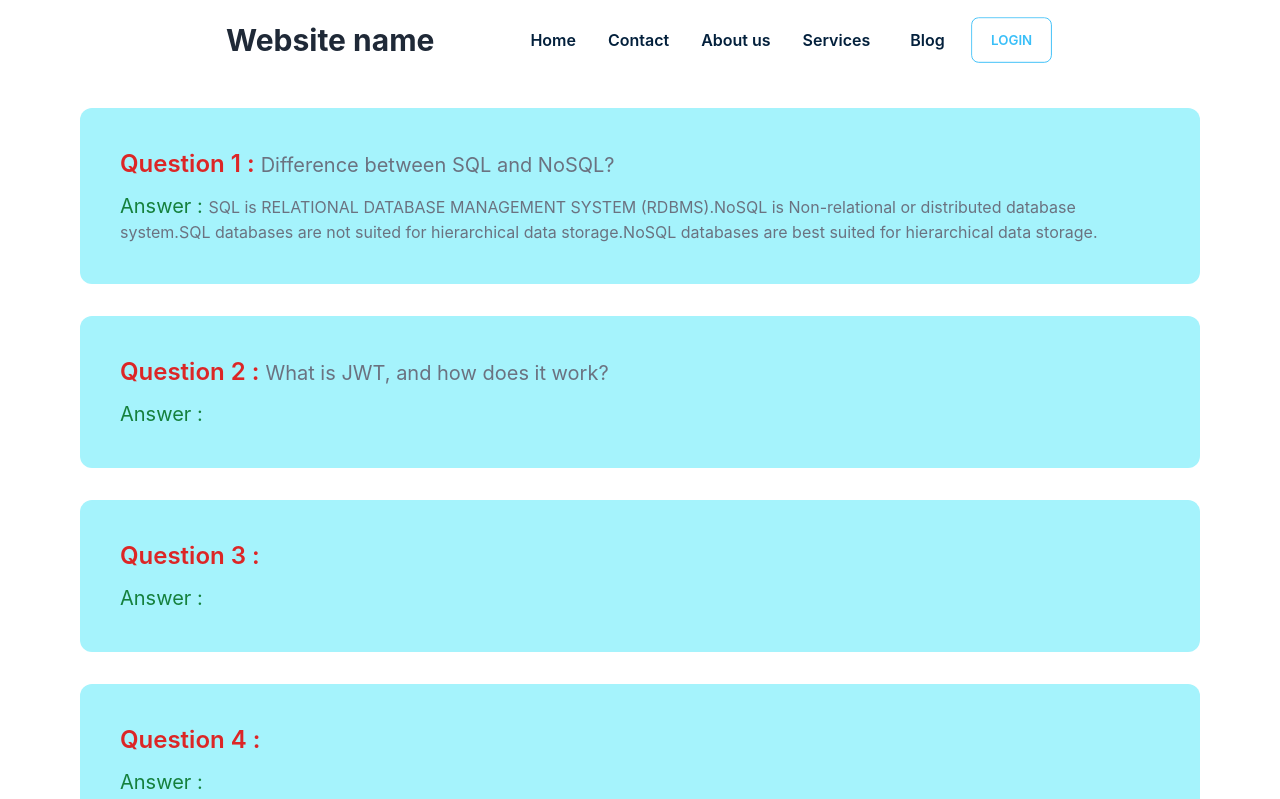
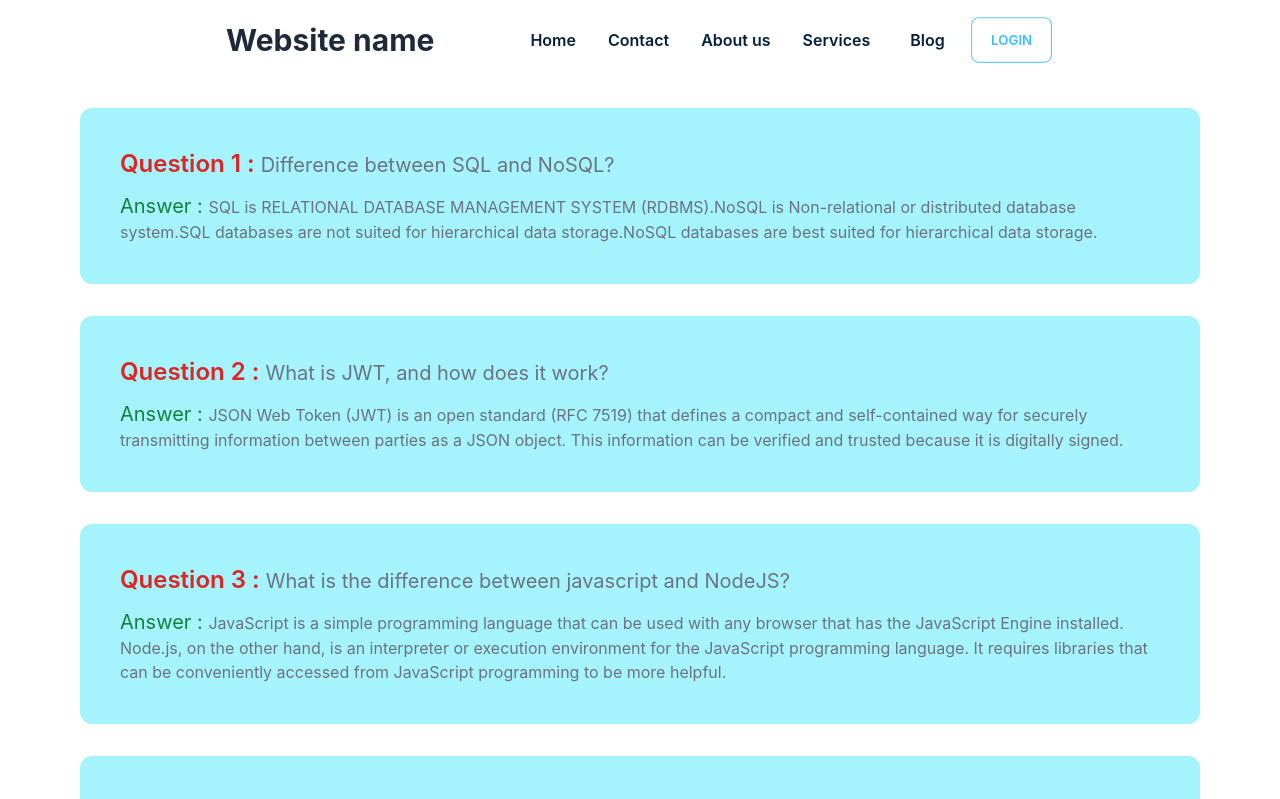
Before and after one commit to Maruf-Stack/service-review-client, a React (Create React App) app: page /blog in a window 1280 px wide. Shown: the top 799 px of the page. Built offline with nearby package versions, Linux system fonts and the light colour scheme.

Commit message:
ans added

```diff
--- a/src/pages/blog/Blog.js
+++ b/src/pages/blog/Blog.js
@@ -9,15 +9,15 @@
             </div>
             <div className="p-10 mb-8 que bg-cyan-200 rounded-xl">
                 <h1 className='mb-3 text-xl font-normal text-gray-500'><span className='text-2xl font-semibold text-red-600'>Question 2 : </span>What is JWT, and how does it work?</h1>
-                <p className='text-gray-500 text-s font'><span className='text-xl font-normal text-green-700'>Answer : </span></p>
+                <p className='text-gray-500 text-s font'><span className='text-xl font-normal text-green-700'>Answer : </span>JSON Web Token (JWT) is an open standard (RFC 7519) that defines a compact and self-contained way for securely transmitting information between parties as a JSON object. This information can be verified and trusted because it is digitally signed.</p>
             </div>
             <div className="p-10 mb-8 que bg-cyan-200 rounded-xl">
-                <h1 className='mb-3 text-xl font-normal text-gray-500'><span className='text-2xl font-semibold text-red-600'>Question 3 : </span></h1>
-                <p className='text-gray-500 text-s font'><span className='text-xl font-normal text-green-700'>Answer : </span></p>
+                <h1 className='mb-3 text-xl font-normal text-gray-500'><span className='text-2xl font-semibold text-red-600'>Question 3 : </span>What is the difference between javascript and NodeJS?</h1>
+                <p className='text-gray-500 text-s font'><span className='text-xl font-normal text-green-700'>Answer : </span>JavaScript is a simple programming language that can be used with any browser that has the JavaScript Engine installed. Node.js, on the other hand, is an interpreter or execution environment for the JavaScript programming language. It requires libraries that can be conveniently accessed from JavaScript programming to be more helpful.</p>
             </div>
             <div className="p-10 mb-8 que bg-cyan-200 rounded-xl">
-                <h1 className='mb-3 text-xl font-normal text-gray-500'><span className='text-2xl font-semibold text-red-600'>Question 4 : </span></h1>
-                <p className='text-gray-500 text-s font'><span className='text-xl font-normal text-green-700'>Answer : </span></p>
+                <h1 className='mb-3 text-xl font-normal text-gray-500'><span className='text-2xl font-semibold text-red-600'>Question 4 : </span>How does NodeJS handle multiple requests at the same time?</h1>
+                <p className='text-gray-500 text-s font'><span className='text-xl font-normal text-green-700'>Answer : </span>NodeJS receives multiple client requests and places them into EventQueue. NodeJS is built with the concept of event-driven architecture. NodeJS has its own EventLoop which is an infinite loop that receives requests and processes them. EventLoop is the listener for the EventQueue.</p>
             </div>
         </div>
     );
```
